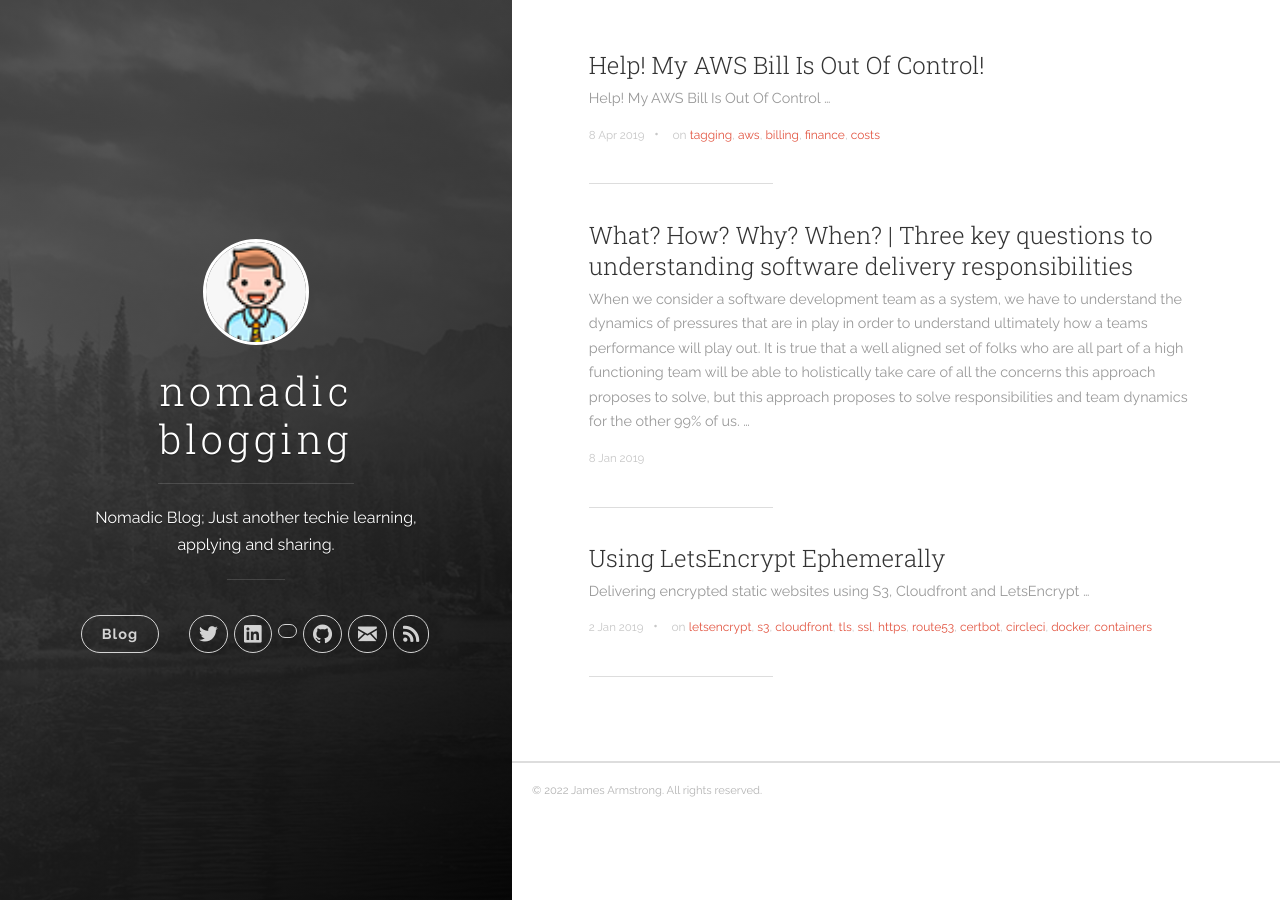
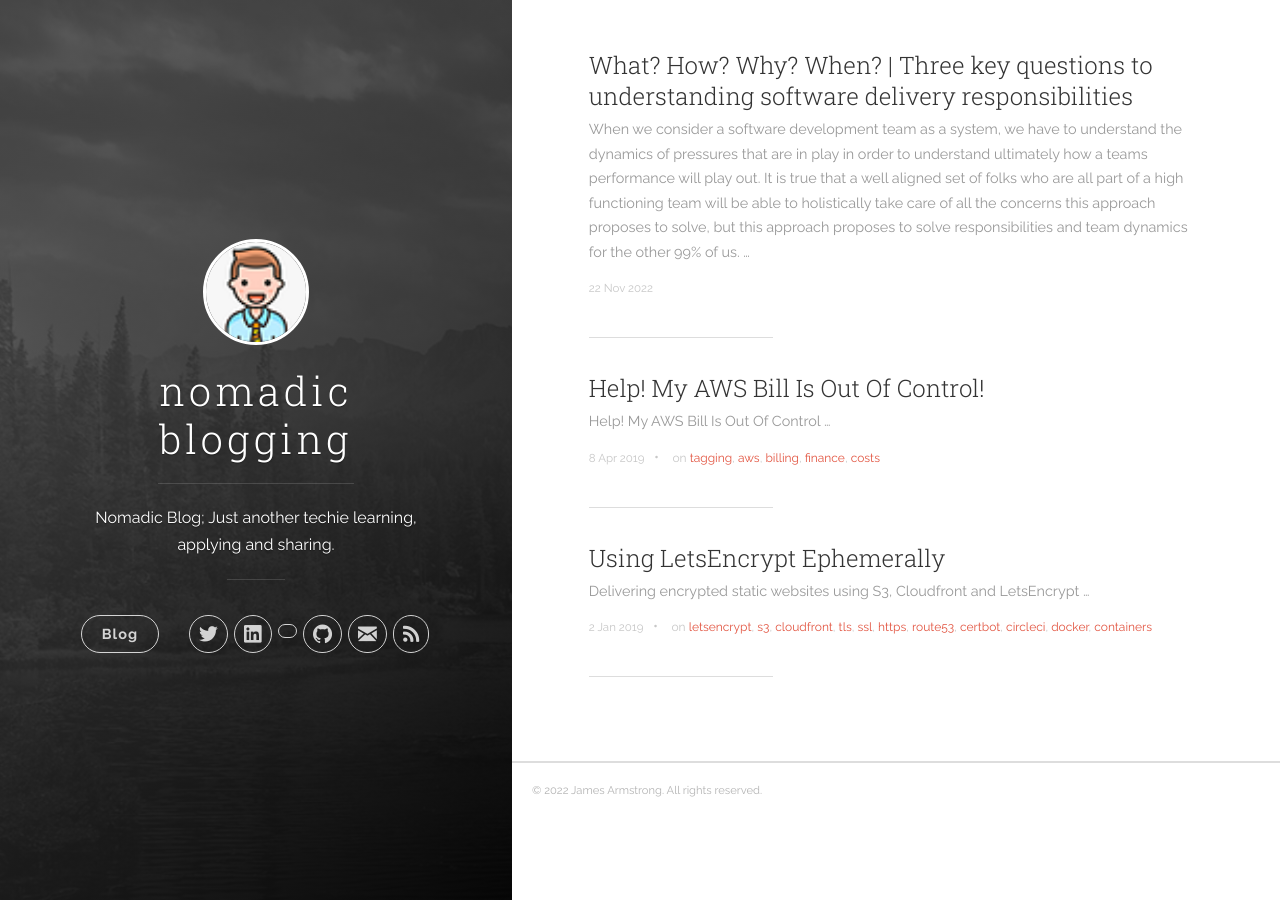
Before and after one commit to nomadicj/nomadicj.github.io, a Jekyll site: the page built from index.html, in a window 1280 px wide. Built offline with Jekyll 4.4.1, drawn with Linux system fonts in a browser that asks for light colours; the list of posts is cut into pages by our own code.

Commit message:
Tidying up .gitignore and timestamps

```diff
--- a/_includes/footer.html
+++ b/_includes/footer.html
@@ -1,5 +1,8 @@
 <footer class="footer">
-  <span class="footer__copyright">&copy; {{ site.time | date: '%Y' }} {{ site.author.name }}. All rights reserved.</span>
+  <span class="footer__copyright">
+    &copy; {{ site.time | date: '%Y' }} {{ site.author.name }}. All rights reserved.
+    {{ }}
+  </span>
 </footer>
 
 <script type="text/javascript" src="https://ajax.googleapis.com/ajax/libs/jquery/3.3.1/jquery.min.js"></script>
--- a/_posts/2022-11-23-What? How? Why? When? | Three key questions to understanding software delivery responsibilities.md
+++ b/_posts/2022-11-23-What? How? Why? When? | Three key questions to understanding software delivery responsibilities.md
@@ -1,6 +1,6 @@
 ---
 title:  "What? How? Why? When? | Three key questions to understanding software delivery responsibilities"
-date:   2019-01-08 21:00:00
+date:   2022-11-22 21:00:00
 categories: [ops]
 tags: []
 ---
```
Also changed, not shown: 11 other files.
